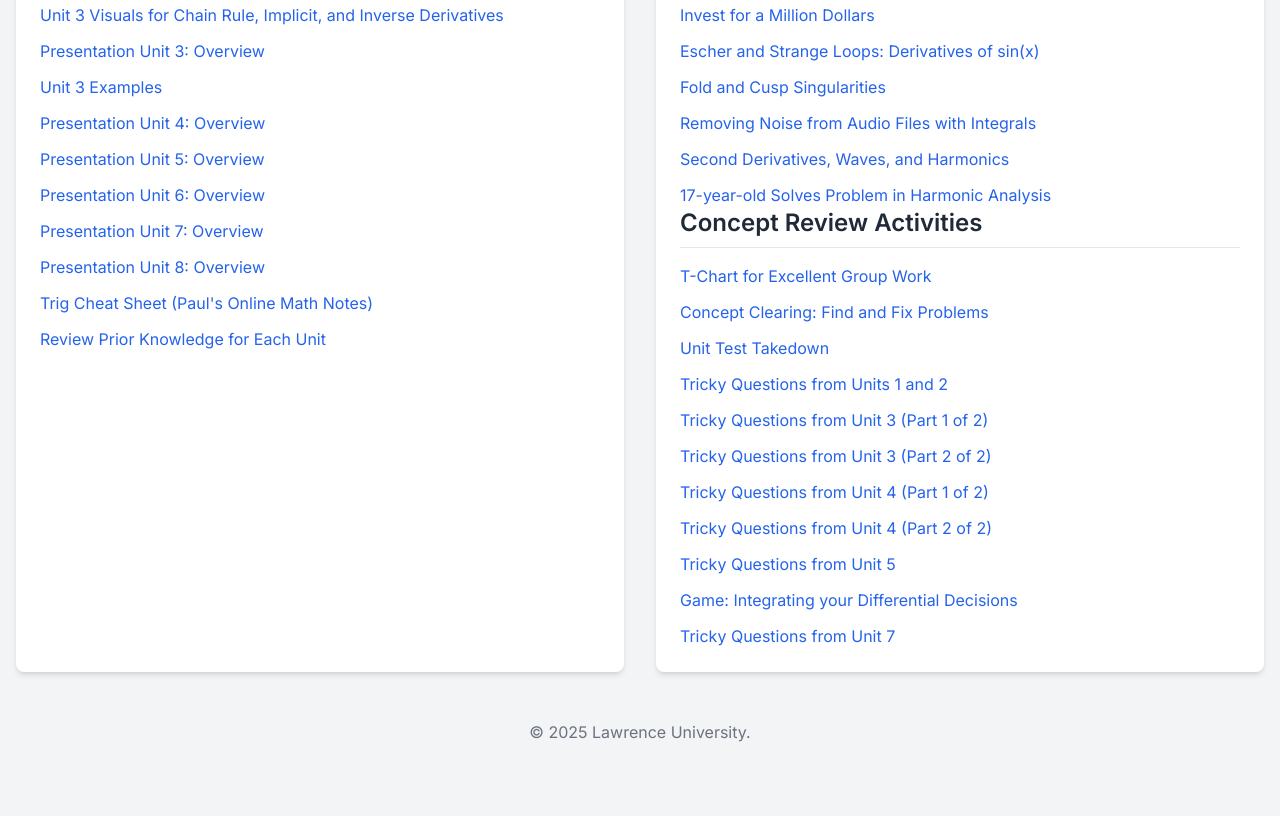
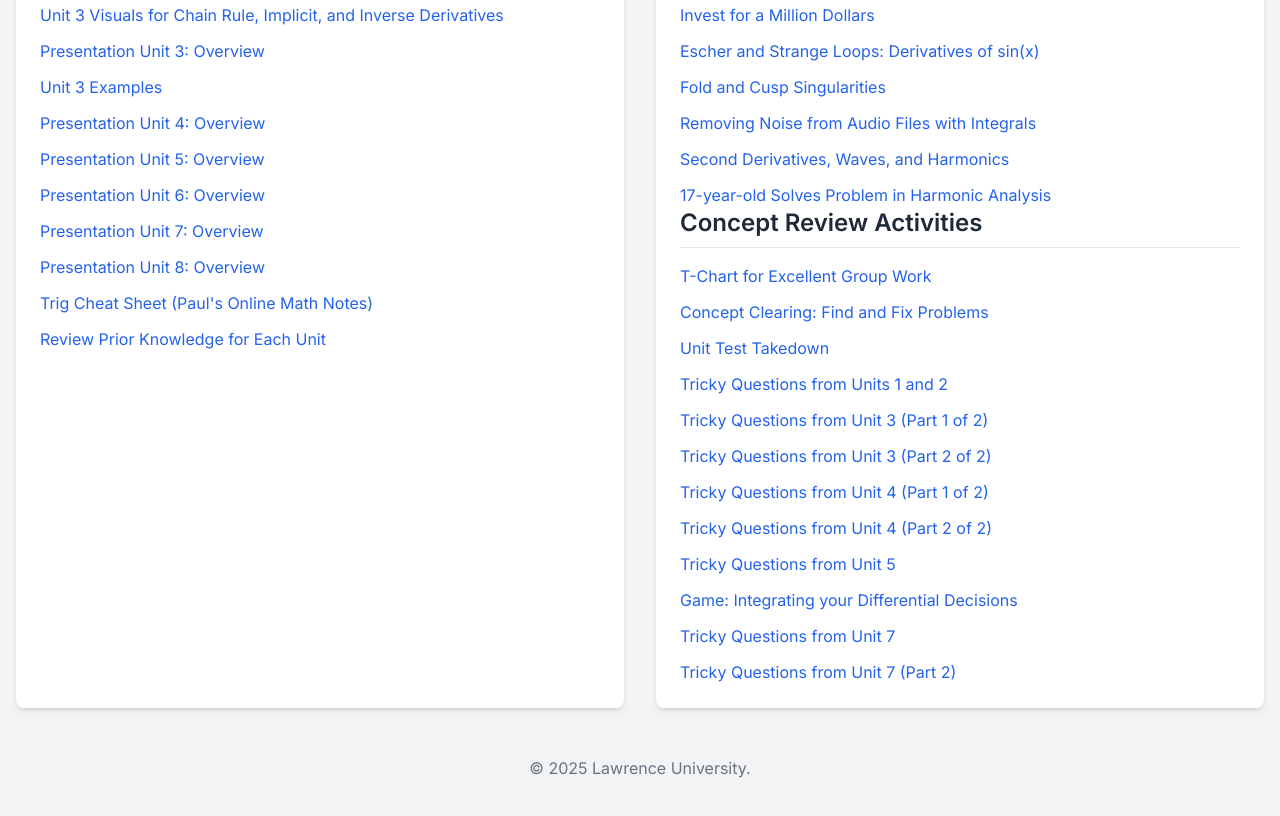
Before and after one commit to alexheaton2/demos, a plain HTML site: page math140/index.html in a window 1280 px wide. Shown: the part 610-1426 px from the top of the page. Before the commit the page ends 1402 px from the top, so only its background shows below. Drawn offline with nearby package versions, Linux system fonts and the light colour scheme.

Commit message:
Update index.html

```diff
--- a/math140/index.html
+++ b/math140/index.html
@@ -100,6 +100,7 @@
                     <li><a href="Tricky_Unit5.html" class="text-blue-600 hover:text-blue-800 hover:underline">Tricky Questions from Unit 5</a></li>
                     <li><a href="ProfessorRanaGame.html" class="text-blue-600 hover:text-blue-800 hover:underline">Game: Integrating your Differential Decisions</a></li>
                     <li><a href="Unit7_Tricky.html" class="text-blue-600 hover:text-blue-800 hover:underline">Tricky Questions from Unit 7</a></li>
+                    <li><a href="Unit7_Tricky2.html" class="text-blue-600 hover:text-blue-800 hover:underline">Tricky Questions from Unit 7 (Part 2)</a></li>
                     <!-- <li><a href="dAlembert Wave Demo.html" class="text-blue-600 hover:text-blue-800 hover:underline">d'Alembert Waves and the Chain Rule</a></li> -->
                     <!-- <li><a href="Heat Equation.html" class="text-blue-600 hover:text-blue-800 hover:underline">The Heat Equation</a></li> -->
                     <!-- <li><a href="Separable Functions.html" class="text-blue-600 hover:text-blue-800 hover:underline">Separable Functions</a></li> -->
```
